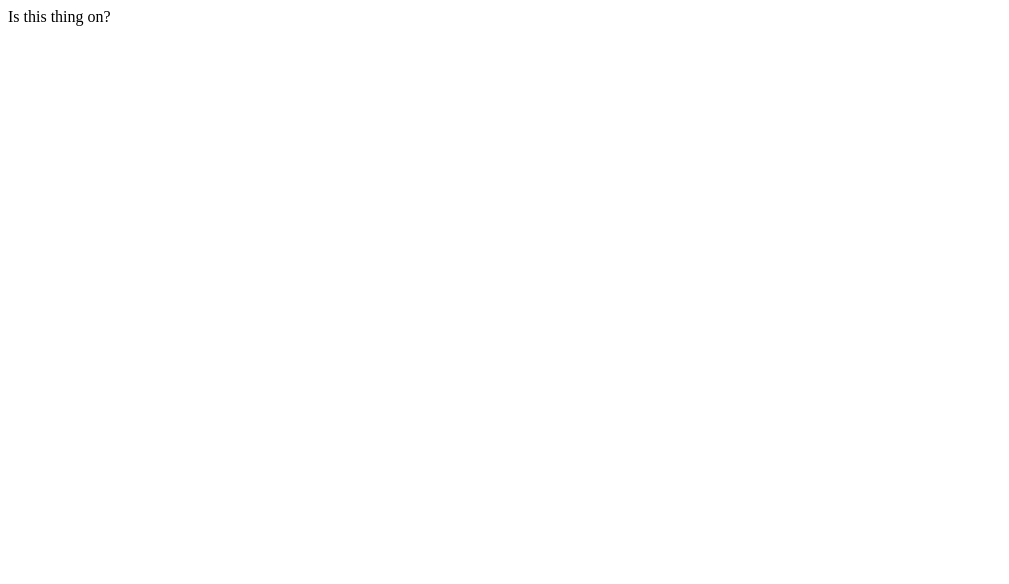
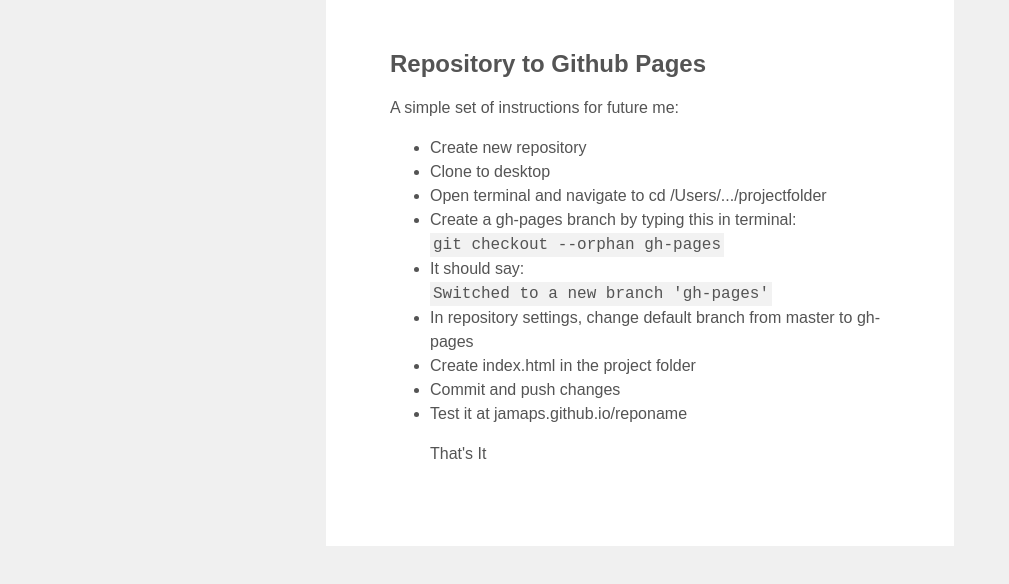
Before and after one commit to jamaps/pagetest, a plain HTML site: page index.html in a window 1280 px wide. Shown: the whole page, without its empty margins (0-1009 px from the left). Drawn offline with Linux system fonts and the light colour scheme.

Commit message:
updated the page with instructions to assist future me

```diff
--- a/index.html
+++ b/index.html
@@ -1 +1,25 @@
-Is this thing on?
+<!DOCTYPE html>
+<html>
+    <head>
+        <meta charset="utf-8">
+        <meta http-equiv="X-UA-Compatible" content="IE=edge,chrome=1">
+        <title>Repo to Github Pages</title>
+        <link rel="stylesheet" href="main.css">
+    </head>
+    <body>
+        <h2>Repository to Github Pages</h2>
+        <p>A simple set of instructions for future me:</p>
+        <ul>
+        <li>Create new repository</li>
+        <li>Clone to desktop</li>
+        <li>Open terminal and navigate to cd /Users/.../projectfolder</li>
+        <li>Create a gh-pages branch by typing this in terminal:<br><code>git checkout --orphan gh-pages</code></li>
+        <li>It should say:<br><code>Switched to a new branch 'gh-pages'</code></li>
+        <li>In repository settings, change default branch from master to gh-pages</li>
+        <li>Create index.html in the project folder</li>
+        <li>Commit and push changes</li>
+        <li>Test it at jamaps.github.io/reponame</li>
+        <p>That's It</p>
+        </ul>
+    </body>
+</html>
--- /dev/null
+++ b/main.css
@@ -0,0 +1,20 @@
+html {
+    background-color: #f0f0f0;
+
+}
+
+body {
+    margin: 0 auto;
+    padding: 2em 4em 4em;
+    max-width: 500px;
+    font-family: Arial, sans-serif;
+    font-size: 16px;
+    line-height: 1.5em;
+    color: #545454;
+    background-color: #ffffff;
+}
+
+code {
+    background-color: #f2f2f2;
+    padding: 3px;
+}
```
